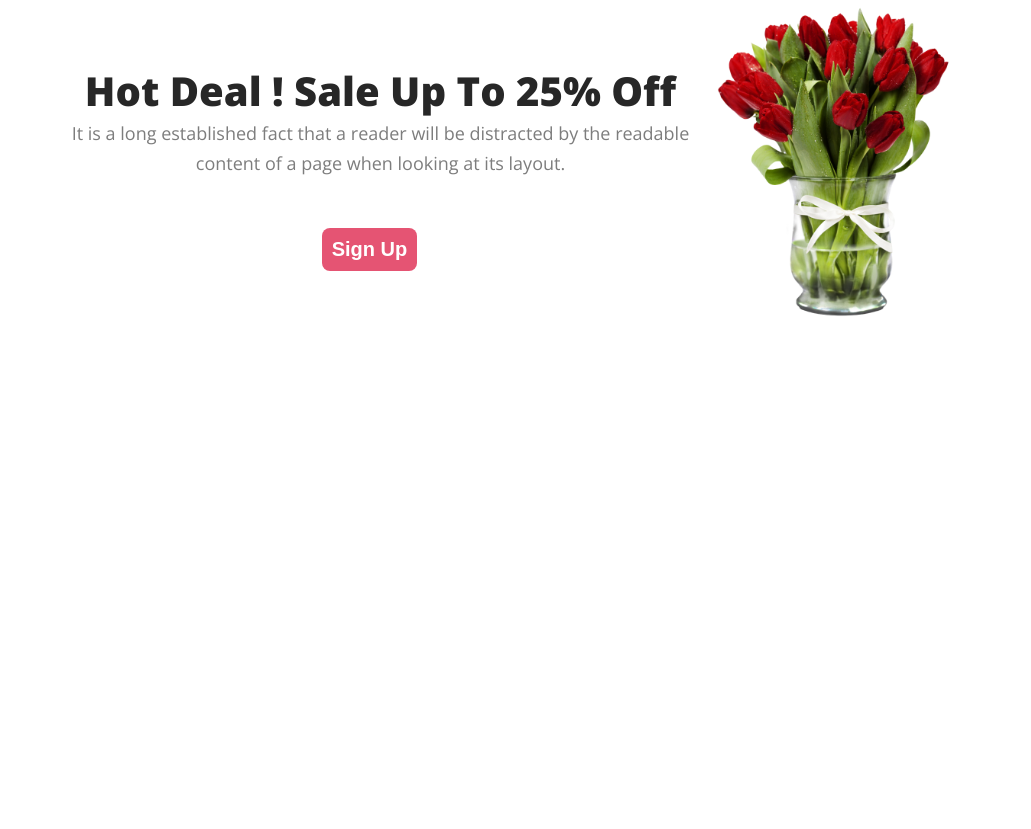
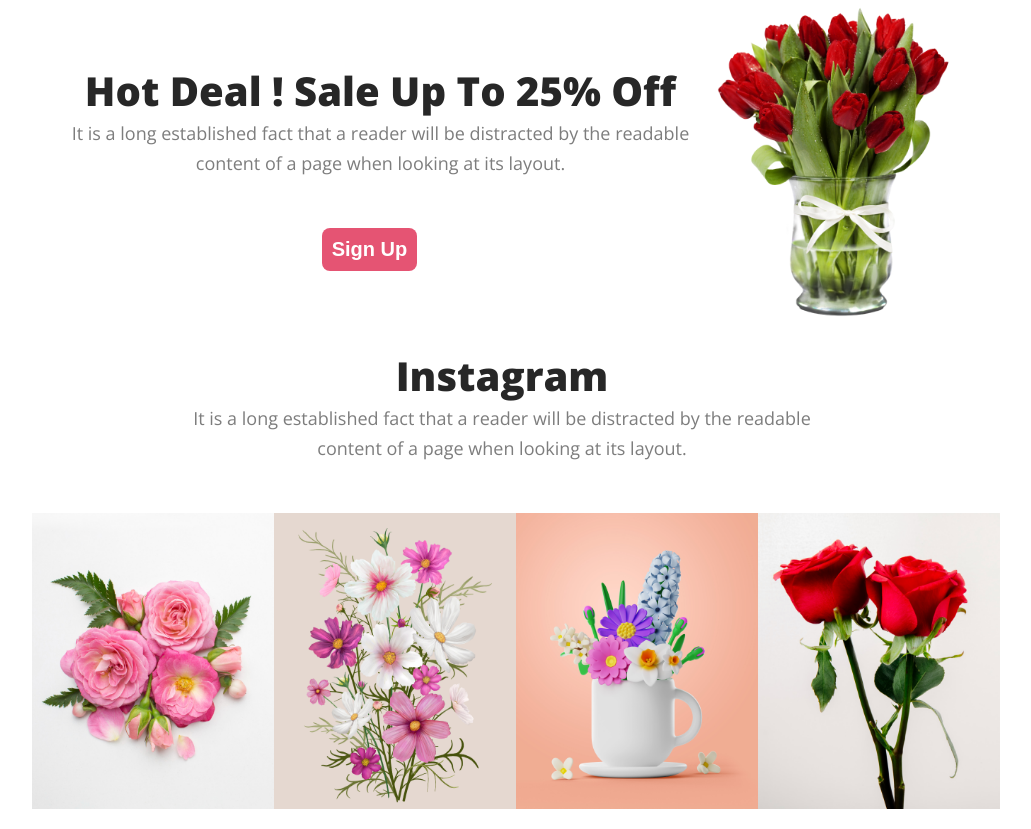
Before and after one commit to Taiful360/Assignment-1, a plain HTML site: page index.html in a window 1280 px wide. Shown: the part 2323-3152 px from the top of the page, without its empty margins (138-1169 px from the left). Before the commit the page ends 2671 px from the top, so only its background shows below. Drawn offline with nearby package versions, Linux system fonts and the light colour scheme.

Commit message:
added instagramsection

```diff
--- a/index.html
+++ b/index.html
@@ -127,6 +127,26 @@
             </div>
         </div>
     </section>
+
+    <!-- Instagram Section  -->
+
+    <section class="instagram">
+        <div class="instagram-container">
+            <div class="instagram-content">
+                <h3>Instagram</h3>
+                <p>It is a long established fact that a reader will be distracted by the readable <br> content of a page
+                    when
+                    looking at its layout.</p>
+            </div>
+            <div class="instagram-img">
+                <img src="Flower Asset/Flower 01.png" alt="">
+                <img src="Flower Asset/Rectangle 4.png" alt="">
+                <img src="Flower Asset/Rectangle 5.png" alt="">
+                <img src="Flower Asset/Rectangle 6.png" alt="">
+
+            </div>
+        </div>
+    </section>
 </body>
 
 </html>
--- a/styles.css
+++ b/styles.css
@@ -307,3 +307,35 @@ body {
     height: 320px;
     margin-left: 25px;
 }
+
+/* instagram section */
+
+
+.instagram-content h3 {
+    color: #272727;
+    text-align: center;
+    font-size: 40px;
+    font-weight: 800;
+}
+
+.instagram-content p {
+    color: rgba(39, 39, 39, 0.60);
+    text-align: center;
+    font-size: 18px;
+    font-weight: 400;
+    line-height: 30px;
+    margin-bottom: 50px;
+}
+
+.instagram-img {
+    display: flex;
+    margin-left: 170px;
+    margin-right: 170px;
+    justify-content: space-around;
+    margin-bottom: 20px;
+}
+
+.instagram-img img {
+    width: 242px;
+    height: 296px;
+}
```
